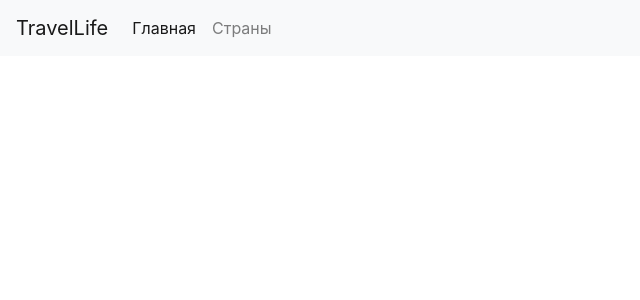
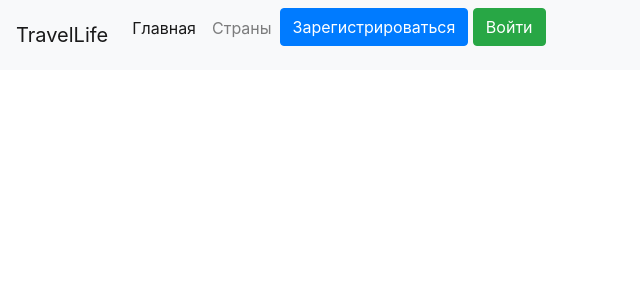
Before and after one commit to yasya-del/Flask_Travel, a Flask app: template templates/base.html in a window 1280 px wide. Shown: the top 300 px of the page, without its empty margins (0-640 px from the left). Run offline with Flask 3, Linux system fonts and the light colour scheme; the template is opened without the code that fills it, so the values that code supplies are empty; some libraries are stand-ins or nearby versions.

Commit message:
+регистрация, авторизация, выход(доработать)

```diff
--- a/templates/base.html
+++ b/templates/base.html
@@ -25,11 +25,21 @@
       <li class="nav-item">
         <a class="nav-link" href="countries">Страны</a>
       </li>
+        {% if current_user.is_authenticated %}
+    <a class="navbar-brand" href="/logout">{{ current_user.name }}</a>
+{% else %}
+    <p>
+        <a class="btn btn-primary " href="/register">Зарегистрироваться</a>
+        <a class="btn btn-success" href="/login">Войти</a>
+    </p>
+{% endif %}
     </ul>
+
     <form class="form-inline my-2 my-lg-0"></form>
   </div>
 </nav>
  </header>
+ <!-- Begin page content -->
  <main role="main" class="container">
      {% block content %}{% endblock %}
  </main>
```
